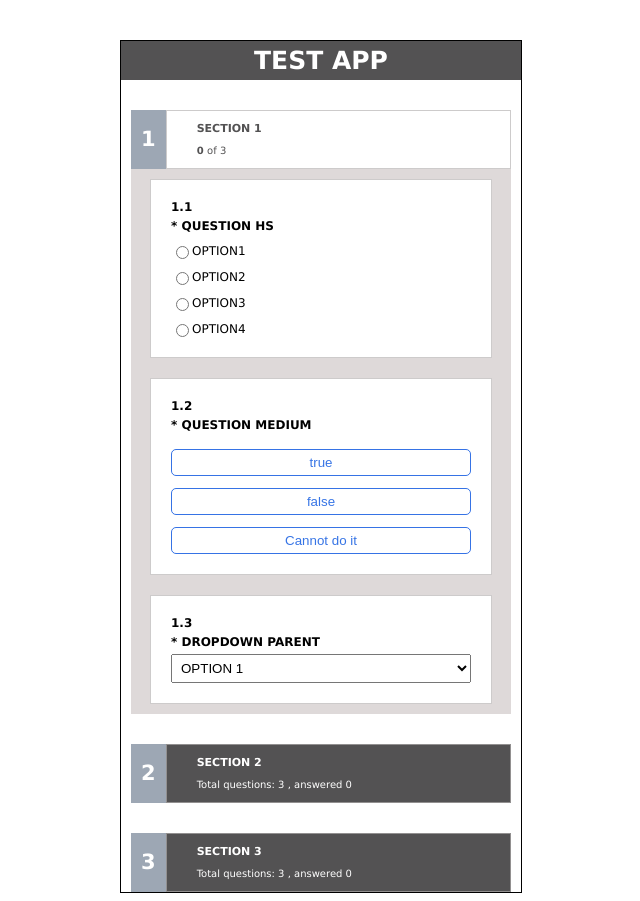
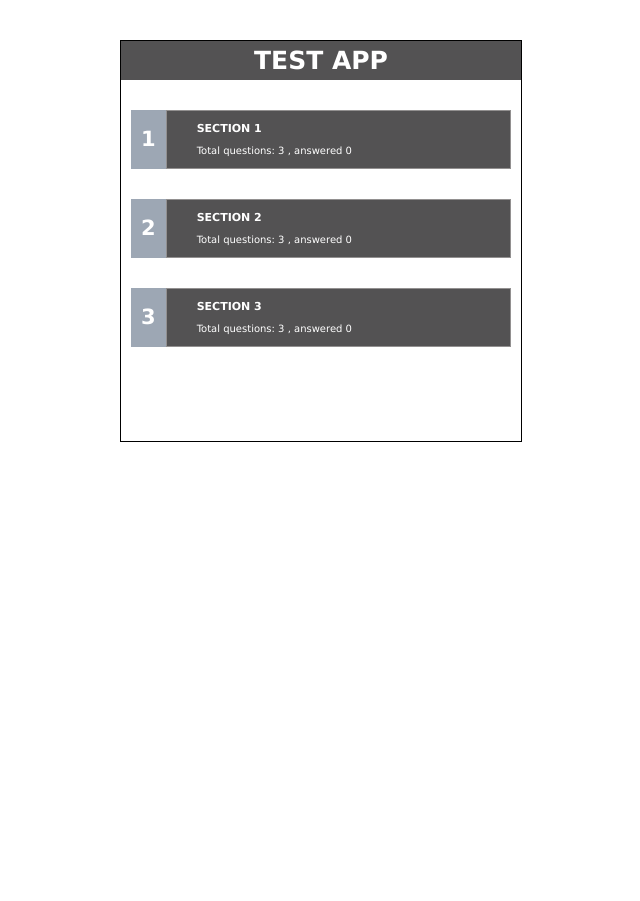
Before and after one commit to Ignacio0104/angular-quiz-test, an Angular app: page / in a window 1280 px wide. Shown: the whole page, without its empty margins (319-959 px from the left). After the commit the page ends 800 px from the top, so only its background shows below. Built offline with nearby package versions, Linux system fonts and the light colour scheme.

Commit message:
final commit

```diff
--- a/src/app/app.component.ts
+++ b/src/app/app.component.ts
@@ -13,7 +13,7 @@ import { Answer } from './models/answers.model';
 export class AppComponent implements OnInit {
   sections: Section[] = [];
   questions: Question[] = [];
-  expandedIndex: number = 0;
+  expandedIndex: number = -1;
   answers: Answer[] = [];
 
   constructor() {}
```
Also changed, not shown: src/app/app.module.ts (+7 -1 lines), src/app/models/questionsHttpGet.model.ts (added, +104 -0 lines).
